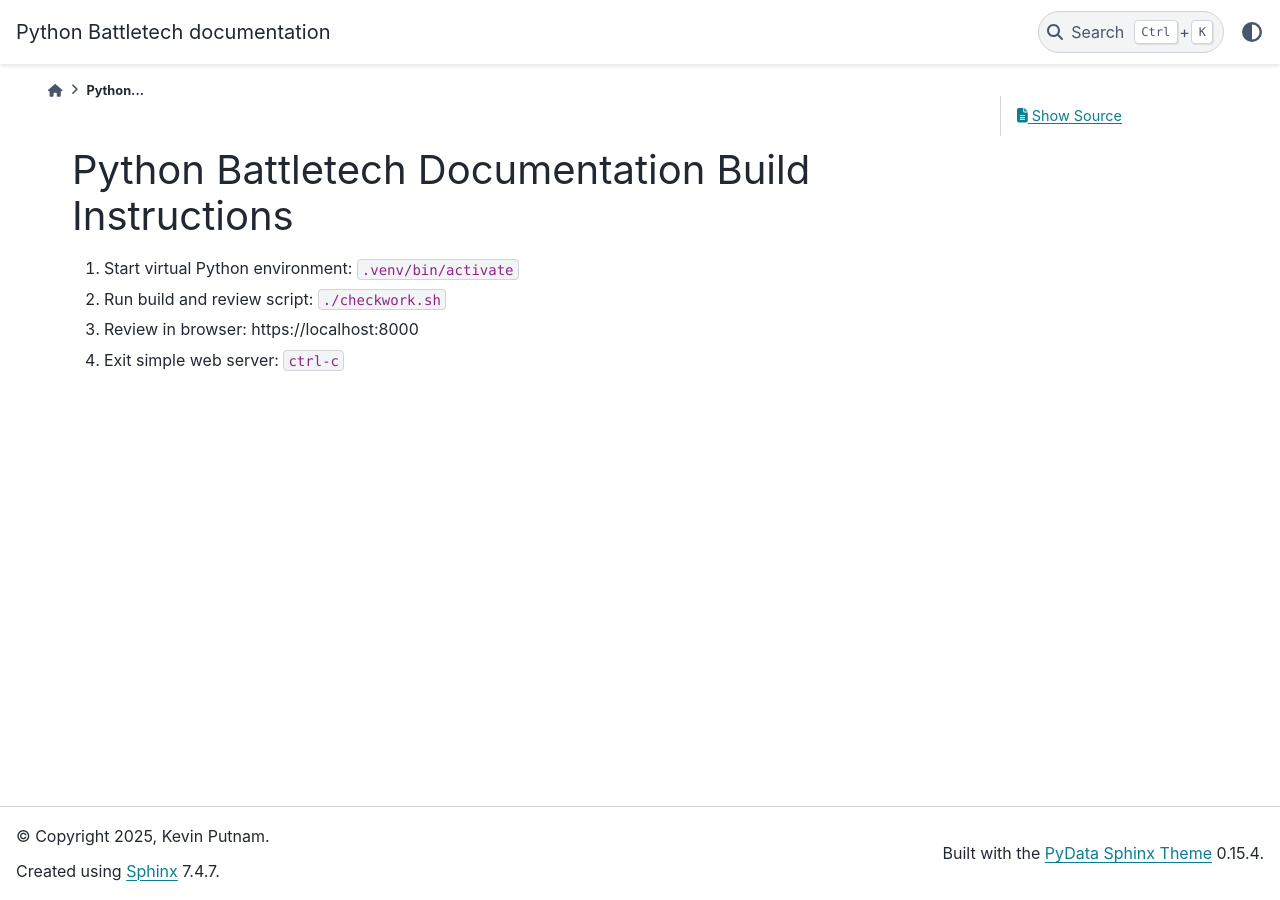
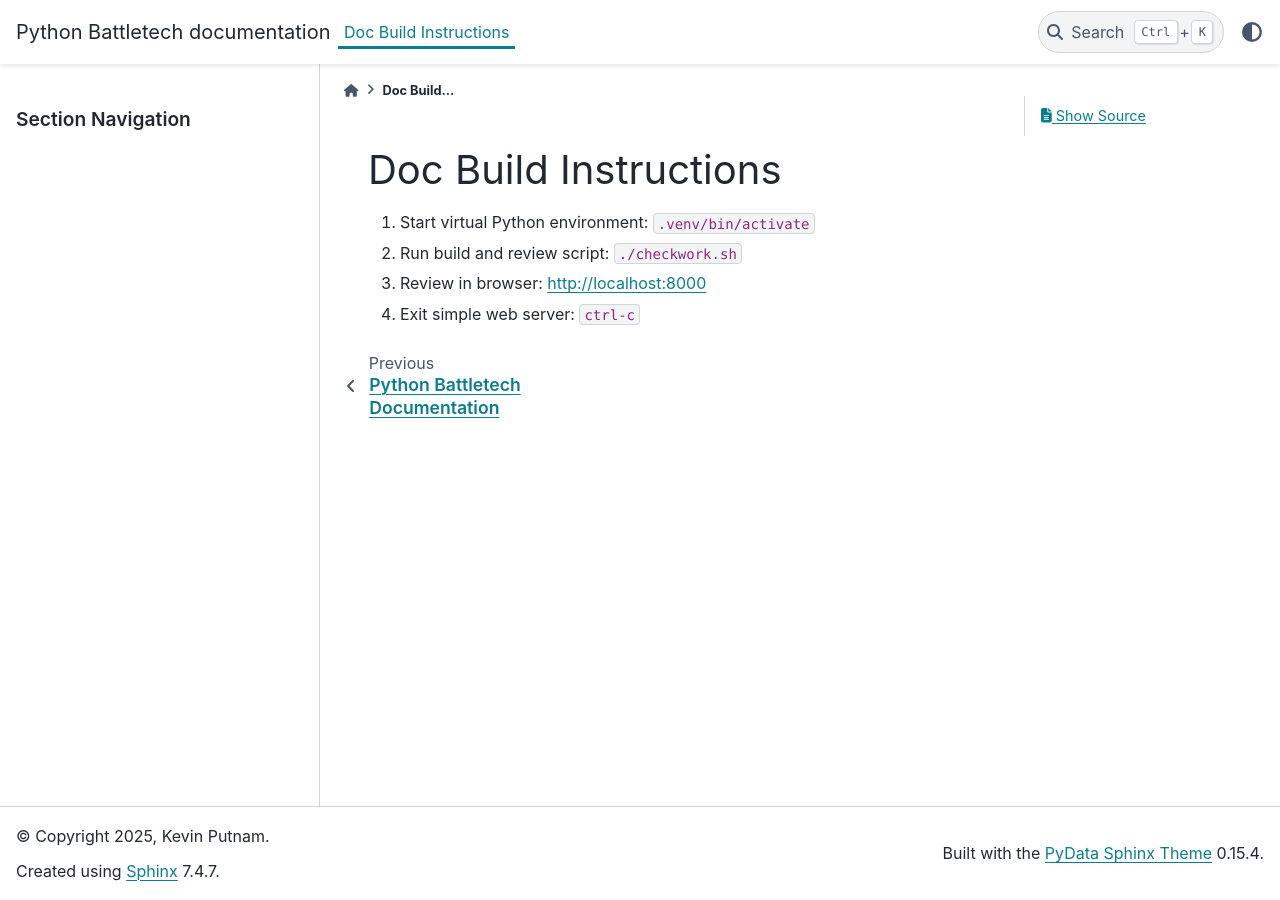
Before and after one commit to kevinputnam/pygame_battletech, a Sphinx documentation site: the page built from docs/readme.md, in a window 1280 px wide. Built offline with Sphinx 7.4.7 and the PyData theme 0.15.4, drawn with Linux system fonts in a browser that asks for light colours.

Commit message:
Integrates doc build instructions with Sphinx project
Signed-off-by: Kevin Putnam <kevin.putnam@gmail.com>

```diff
--- a/docs/index.rst
+++ b/docs/index.rst
@@ -5,3 +5,8 @@ Python Battletech Documentation
    :members:
 
    .. automethod:: __init__
+
+.. toctree::
+   :hidden:
+
+   readme.md
--- a/docs/readme.md
+++ b/docs/readme.md
@@ -1,7 +1,7 @@
-# Python Battletech Documentation Build Instructions
+# Doc Build Instructions
 
 
 1. Start virtual Python environment: `.venv/bin/activate`
 2. Run build and review script: `./checkwork.sh`
-3. Review in browser: https://localhost:8000
+3. Review in browser: [http://localhost:8000](http://localhost:8000)
 4. Exit simple web server: `ctrl-c`
```
